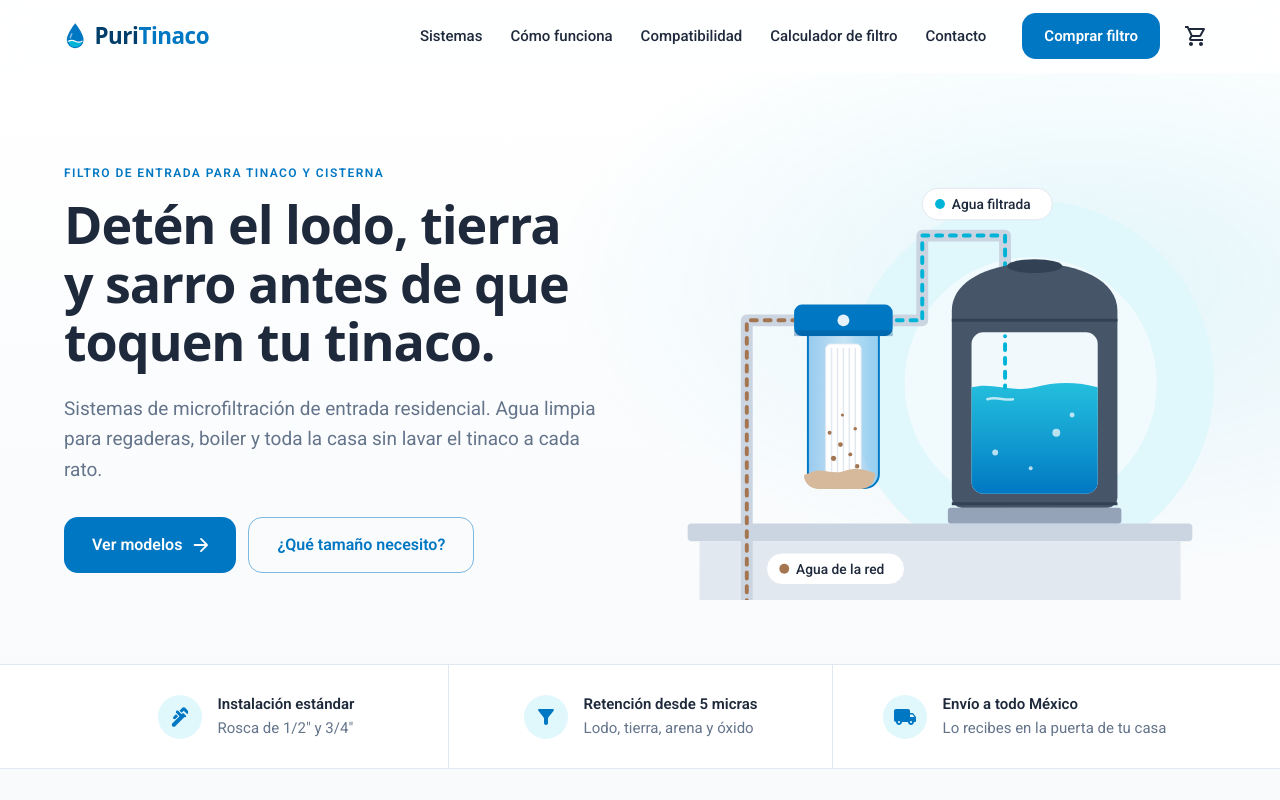
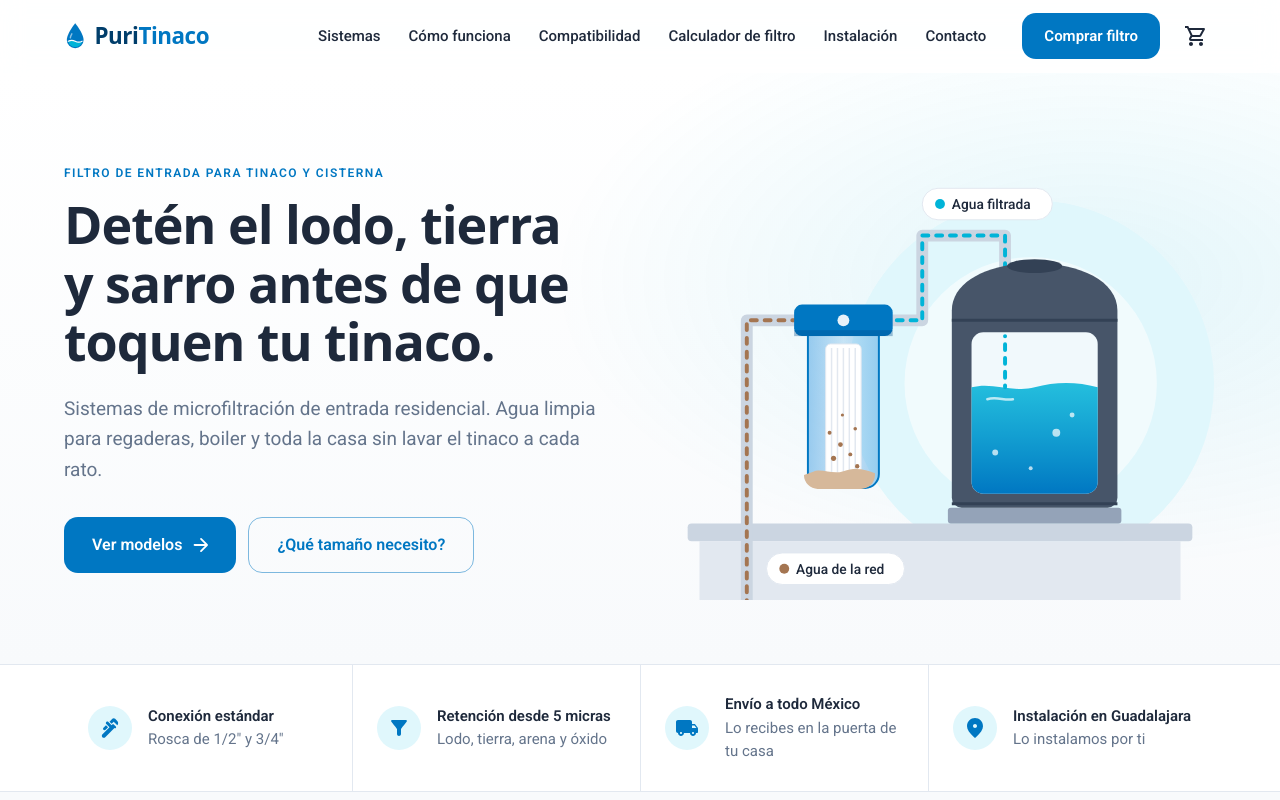
Before and after one commit to AldoRxz/Escala-PuriTinaco, a Next.js app: page / in a window 1280 px wide. Shown: the top 800 px of the page. Built offline with nearby package versions, Linux system fonts and the light colour scheme; a web font is replaced by a local one; what @mui/material-nextjs would draw is missing.

Commit message:
feat: add Guadalajara installation, SEO keywords and Vercel-aware canonical URL

```diff
--- a/app/layout.tsx
+++ b/app/layout.tsx
@@ -3,7 +3,7 @@
 import { AppRouterCacheProvider } from '@mui/material-nextjs/v16-appRouter'
 import Providers from '@/components/Providers'
 import { colors } from '@/lib/tokens'
-import { site } from '@/lib/site'
+import { keywords, site } from '@/lib/site'
 
 const googleSans = Google_Sans({
   subsets: ['latin'],
@@ -23,10 +23,11 @@
 export const metadata: Metadata = {
   metadataBase: new URL(site.url),
   title: {
-    default: `${site.name} | Filtro de sedimentos para tinaco y cisterna`,
+    default: `${site.name} | Filtro para tinaco y cisterna`,
     template: `%s | ${site.name}`,
   },
   description: site.description,
+  keywords,
   applicationName: site.name,
   alternates: { canonical: '/' },
   openGraph: {
--- a/app/page.tsx
+++ b/app/page.tsx
@@ -4,6 +4,7 @@
 import Faq from '@/components/sections/Faq'
 import Hero from '@/components/sections/Hero'
 import HowItWorks from '@/components/sections/HowItWorks'
+import Installation from '@/components/sections/Installation'
 import KitFinder from '@/components/sections/KitFinder'
 import ProblemSolution from '@/components/sections/ProblemSolution'
 import ProductCatalog from '@/components/sections/ProductCatalog'
@@ -22,6 +23,7 @@
         <HowItWorks />
         <ProductCatalog />
         <KitFinder />
+        <Installation />
         <Faq />
       </Box>
       <Footer />
--- a/components/sections/Faq.tsx
+++ b/components/sections/Faq.tsx
@@ -9,7 +9,7 @@
 import ExpandMoreRounded from '@mui/icons-material/ExpandMoreRounded'
 import WhatsApp from '@mui/icons-material/WhatsApp'
 import Section, { SectionHeader } from '@/components/ui/Section'
-import { whatsappUrl } from '@/lib/site'
+import { site, whatsappUrl } from '@/lib/site'
 
 const faqs: { q: string; a: React.ReactNode }[] = [
   {
@@ -39,7 +39,18 @@
       <>
         Es una instalación sencilla: se corta la tubería de subida, se colocan las conexiones con cinta teflón y se fija la
         carcasa con su soporte. Un plomero suele terminar en menos de una hora. Si tienes experiencia con herramienta básica
-        puedes hacerlo tú, y por WhatsApp te guiamos paso a paso.
+        puedes hacerlo tú, y por WhatsApp te guiamos paso a paso. En {site.installCity.name},{' '}
+        <Link href="#instalacion">nosotros lo instalamos</Link>.
+      </>
+    ),
+  },
+  {
+    q: `¿Hacen la instalación en ${site.installCity.name}?`,
+    a: (
+      <>
+        Sí. En {site.installCity.name} vamos a tu domicilio, conectamos el filtro en tu tubería de subida y te explicamos el
+        mantenimiento. Agenda por WhatsApp y te cotizamos según tu instalación. En el resto del país te lo enviamos y te
+        guiamos para que lo instale tu plomero.
       </>
     ),
   },
@@ -65,7 +76,7 @@
 
 export default function Faq() {
   return (
-    <Section id="faq">
+    <Section id="faq" tone="paper">
       <Grid container spacing={{ xs: 4, md: 8 }}>
         <Grid size={{ xs: 12, md: 4 }}>
           <Box sx={{ position: { md: 'sticky' }, top: { md: 104 } }}>
@@ -91,7 +102,7 @@
         </Grid>
         <Grid size={{ xs: 12, md: 8 }}>
           {faqs.map((item, i) => (
-            <Accordion key={item.q} defaultExpanded={i === 0} sx={{ bgcolor: 'background.paper' }}>
+            <Accordion key={item.q} defaultExpanded={i === 0}>
               <AccordionSummary
                 expandIcon={<ExpandMoreRounded />}
                 aria-controls={`faq-${i}-contenido`}
--- /dev/null
+++ b/components/sections/Installation.tsx
@@ -0,0 +1,94 @@
+import Box from '@mui/material/Box'
+import Button from '@mui/material/Button'
+import Grid from '@mui/material/Grid'
+import Stack from '@mui/material/Stack'
+import Typography from '@mui/material/Typography'
+import BuildRounded from '@mui/icons-material/BuildRounded'
+import HomeRounded from '@mui/icons-material/HomeRounded'
+import PlaceRounded from '@mui/icons-material/PlaceRounded'
+import SchoolRounded from '@mui/icons-material/SchoolRounded'
+import WhatsApp from '@mui/icons-material/WhatsApp'
+import Section from '@/components/ui/Section'
+import { site, whatsappUrl } from '@/lib/site'
+import { colors } from '@/lib/tokens'
+
+const city = site.installCity.name
+
+const included = [
+  { icon: <HomeRounded />, text: 'Vamos a tu domicilio con tu kit' },
+  { icon: <BuildRounded />, text: 'Lo conectamos en tu tubería de subida de 1/2", 3/4" o 1"' },
+  { icon: <SchoolRounded />, text: 'Te explicamos cómo lavar y cambiar el cartucho' },
+]
+
+export default function Installation() {
+  return (
+    <Section id="instalacion">
+      <Box
+        sx={{
+          borderRadius: 1,
+          border: '1.5px solid',
+          borderColor: 'primary.main',
+          overflow: 'hidden',
+        }}
+      >
+        <Grid container>
+          <Grid size={{ xs: 12, md: 7 }} sx={{ p: { xs: 3, sm: 4, md: 6 }, bgcolor: 'background.paper' }}>
+            <Stack direction="row" spacing={1} sx={{ alignItems: 'center', color: 'primary.main' }}>
+              <PlaceRounded fontSize="small" />
+              <Typography component="p" sx={{ fontWeight: 600 }}>
+                {city}, {site.installCity.region}
+              </Typography>
+            </Stack>
+            <Typography id="instalacion-titulo" variant="h2" component="h2" sx={{ mt: 1.5 }}>
+              Instalación de filtro para tinaco en {city}
+            </Typography>
+            <Typography variant="subtitle1" sx={{ mt: 2, color: 'text.secondary', maxWidth: '52ch' }}>
+              Si estás en {city}, nosotros lo instalamos. Agenda por WhatsApp y te cotizamos según tu tubería.
+            </Typography>
+            <Button
+              href={whatsappUrl(`Hola, quiero agendar la instalación de mi filtro PuriTinaco en ${city}. Mi colonia es: `)}
+              target="_blank"
+              rel="noopener noreferrer"
+              variant="contained"
+              size="large"
+              startIcon={<WhatsApp />}
+              sx={{ mt: 4 }}
+            >
+              Agenda tu instalación
+            </Button>
+          </Grid>
+          <Grid size={{ xs: 12, md: 5 }} sx={{ bgcolor: 'accent.light', p: { xs: 3, sm: 4, md: 6 } }}>
+            <Typography variant="h5" component="h3" sx={{ color: 'secondary.main' }}>
+              Qué incluye
+            </Typography>
+            <Stack component="ul" spacing={2.5} sx={{ listStyle: 'none', m: 0, p: 0, mt: 3 }}>
+              {included.map((item) => (
+                <Stack key={item.text} component="li" direction="row" spacing={2} sx={{ alignItems: 'center' }}>
+                  <Box
+                    aria-hidden="true"
+                    sx={{
+                      width: 40,
+                      height: 40,
+                      flexShrink: 0,
+                      borderRadius: '50%',
+                      display: 'grid',
+                      placeItems: 'center',
+                      bgcolor: 'background.paper',
+                      color: 'primary.main',
+                    }}
+                  >
+                    {item.icon}
+                  </Box>
+                  <Typography>{item.text}</Typography>
+                </Stack>
+              ))}
+            </Stack>
+            <Typography variant="body2" sx={{ mt: 3, color: colors.slateMutedOnTint }}>
+              ¿Estás en otra ciudad? Te lo enviamos y te guiamos por WhatsApp para que lo instale tu plomero.
+            </Typography>
+          </Grid>
+        </Grid>
+      </Box>
+    </Section>
+  )
+}
--- a/components/sections/TrustBar.tsx
+++ b/components/sections/TrustBar.tsx
@@ -3,12 +3,22 @@
 import Typography from '@mui/material/Typography'
 import FilterAltRounded from '@mui/icons-material/FilterAltRounded'
 import LocalShippingRounded from '@mui/icons-material/LocalShippingRounded'
+import PlaceRounded from '@mui/icons-material/PlaceRounded'
 import PlumbingRounded from '@mui/icons-material/PlumbingRounded'
+import { site } from '@/lib/site'
 
-const items = [
-  { icon: <PlumbingRounded />, title: 'Instalación estándar', detail: 'Rosca de 1/2" y 3/4"' },
+type TrustItem = { icon: React.ReactNode; title: string; detail: string; href?: string }
+
+const items: TrustItem[] = [
+  { icon: <PlumbingRounded />, title: 'Conexión estándar', detail: 'Rosca de 1/2" y 3/4"' },
   { icon: <FilterAltRounded />, title: 'Retención desde 5 micras', detail: 'Lodo, tierra, arena y óxido' },
   { icon: <LocalShippingRounded />, title: 'Envío a todo México', detail: 'Lo recibes en la puerta de tu casa' },
+  {
+    icon: <PlaceRounded />,
+    title: `Instalación en ${site.installCity.name}`,
+    detail: 'Lo instalamos por ti',
+    href: '#instalacion',
+  },
 ]
 
 export default function TrustBar() {
@@ -26,7 +36,7 @@
             m: 0,
             p: 0,
             display: 'grid',
-            gridTemplateColumns: { xs: '1fr', sm: 'repeat(3, 1fr)' },
+            gridTemplateColumns: { xs: '1fr', sm: 'repeat(2, 1fr)', md: 'repeat(4, 1fr)' },
           }}
         >
           {items.map((item, i) => (
@@ -34,18 +44,31 @@
               component="li"
               key={item.title}
               sx={{
+                borderColor: 'divider',
+                borderStyle: 'solid',
+                borderWidth: 0,
+                // 1 columna: línea arriba. 2 columnas: línea al centro y entre filas. 4 columnas: línea a la izquierda.
+                borderTopWidth: { xs: i > 0 ? 1 : 0, sm: i >= 2 ? 1 : 0, md: 0 },
+                borderLeftWidth: { xs: 0, sm: i % 2 === 1 ? 1 : 0, md: i > 0 ? 1 : 0 },
+              }}
+            >
+              <Box
+                component={item.href ? 'a' : 'div'}
+                href={item.href}
+                sx={{
                   display: 'flex',
                   alignItems: 'center',
                   gap: 2,
+                  height: '100%',
                   py: { xs: 2.5, md: 3.5 },
                   px: { sm: 3 },
-                borderTop: { xs: i > 0 ? '1px solid' : 'none', sm: 'none' },
-                borderLeft: { sm: i > 0 ? '1px solid' : 'none' },
-                borderColor: { xs: 'divider', sm: 'divider' },
-                justifyContent: { sm: 'center' },
+                  color: 'inherit',
+                  textDecoration: 'none',
+                  '&[href]:hover .trust-title': { color: 'primary.main' },
                 }}
               >
                 <Box
+                  aria-hidden="true"
                   sx={{
                     width: 44,
                     height: 44,
@@ -60,12 +83,13 @@
                   {item.icon}
                 </Box>
                 <Box>
-                <Typography variant="subtitle2" component="p" sx={{ fontWeight: 600 }}>
+                  <Typography className="trust-title" variant="subtitle2" component="p" sx={{ fontWeight: 600 }}>
                     {item.title}
                   </Typography>
                   <Typography variant="body2" sx={{ color: 'text.secondary' }}>
                     {item.detail}
                   </Typography>
+                </Box>
               </Box>
             </Box>
           ))}
--- a/components/seo/JsonLd.tsx
+++ b/components/seo/JsonLd.tsx
@@ -12,10 +12,25 @@
         '@id': `${site.url}/#organizacion`,
         name: site.name,
         url: `${site.url}/`,
-        logo: `${site.url}/icon.svg`,
+        // PNG cuadrado de 512 px: Google pide un logo rastreable de al menos 112 x 112 px.
+        logo: `${site.url}/icon-512.png`,
+        image: `${site.url}/opengraph-image.png`,
         slogan: site.slogan,
         email: site.email,
-        areaServed: 'MX',
+        areaServed: { '@type': 'Country', name: 'México' },
+      },
+      {
+        '@type': 'Service',
+        '@id': `${site.url}/#instalacion`,
+        name: `Instalación de filtro para tinaco en ${site.installCity.name}`,
+        serviceType: 'Instalación de filtro de sedimentos para tinaco y cisterna',
+        provider: { '@id': `${site.url}/#organizacion` },
+        areaServed: {
+          '@type': 'City',
+          name: site.installCity.name,
+          containedInPlace: { '@type': 'State', name: site.installCity.region },
+        },
+        url: `${site.url}/#instalacion`,
       },
       {
         '@type': 'WebSite',
--- a/lib/site.ts
+++ b/lib/site.ts
@@ -5,9 +5,9 @@
   name: 'PuriTinaco',
   slogan: 'Agua limpia antes de que entre a tu hogar.',
   description:
-    'Sistemas de filtración de sedimentos para la entrada de tinacos y cisternas. Detén lodo, tierra y arena antes de que lleguen a tu casa. Envío a todo México.',
-  // Dominio canónico sin www.
-  url: 'https://puritinaco.com', // TODO: confirmar dominio definitivo.
+    'Filtro de sedimentos para tinaco y cisterna: detén lodo, tierra y arena antes de que entren a tu casa. Envío a todo México e instalación en Guadalajara.',
+  // Dominio canónico sin www; se resuelve en next.config.mjs (NEXT_PUBLIC_SITE_URL o dominio de producción en Vercel).
+  url: process.env.SITE_URL ?? 'https://puritinaco.com',
   locale: 'es_MX',
   email: 'hola@puritinaco.com', // TODO: correo real.
   whatsapp: {
@@ -15,13 +15,33 @@
     display: '55 0000 0000', // TODO
   },
   hours: 'Lunes a sábado, 9:00 a 19:00 h',
+  // Ciudad donde también ofrecemos instalación a domicilio.
+  installCity: { name: 'Guadalajara', region: 'Jalisco' },
 } as const
+
+// Google ignora la meta keywords; estas frases sirven de guía para títulos, textos y anuncios,
+// y se publican en la meta para otros buscadores.
+export const keywords = [
+  'filtro para tinaco',
+  'filtro de sedimentos para tinaco',
+  'filtro para cisterna',
+  'filtro de agua para casa',
+  'filtro de entrada de agua',
+  'filtro para tinaco en Guadalajara',
+  'instalación de filtro para tinaco en Guadalajara',
+  'filtro para agua con lodo',
+  'lodo en el tinaco',
+  'filtro jumbo 10 pulgadas',
+  'cartucho de sedimentos 5 micras',
+  'filtro de carbón activado para cloro',
+]
 
 export const nav = [
   { label: 'Sistemas', href: '#sistemas' },
   { label: 'Cómo funciona', href: '#como-funciona' },
   { label: 'Compatibilidad', href: '#compatibilidad' },
   { label: 'Calculador de filtro', href: '#calculador' },
+  { label: 'Instalación', href: '#instalacion' },
   { label: 'Contacto', href: '#contacto' },
 ] as const
 
--- a/next.config.mjs
+++ b/next.config.mjs
@@ -1,3 +1,14 @@
+// URL canónica del sitio (sin www y sin "/" final). Prioridad:
+// 1. NEXT_PUBLIC_SITE_URL, si se define a mano.
+// 2. En Vercel, el dominio de producción del proyecto (dominio propio o *.vercel.app).
+// 3. Valor por defecto para desarrollo local.
+const siteUrl = (
+  process.env.NEXT_PUBLIC_SITE_URL ??
+  (process.env.VERCEL_PROJECT_PRODUCTION_URL
+    ? `https://${process.env.VERCEL_PROJECT_PRODUCTION_URL}`
+    : 'https://puritinaco.com')
+).replace(/\/+$/, '')
+
 /** @type {import('next').NextConfig} */
 const nextConfig = {
   output: 'export',
@@ -5,6 +16,9 @@
   images: {
     unoptimized: true,
   },
+  env: {
+    SITE_URL: siteUrl,
+  },
 }
 
 export default nextConfig
```
Also changed, not shown: components/cart/CartDrawer.tsx (+22 -3 lines), 2 other files (tests, documents, lock files or other folders). Lines whose indentation alone changed are shown as unchanged.
